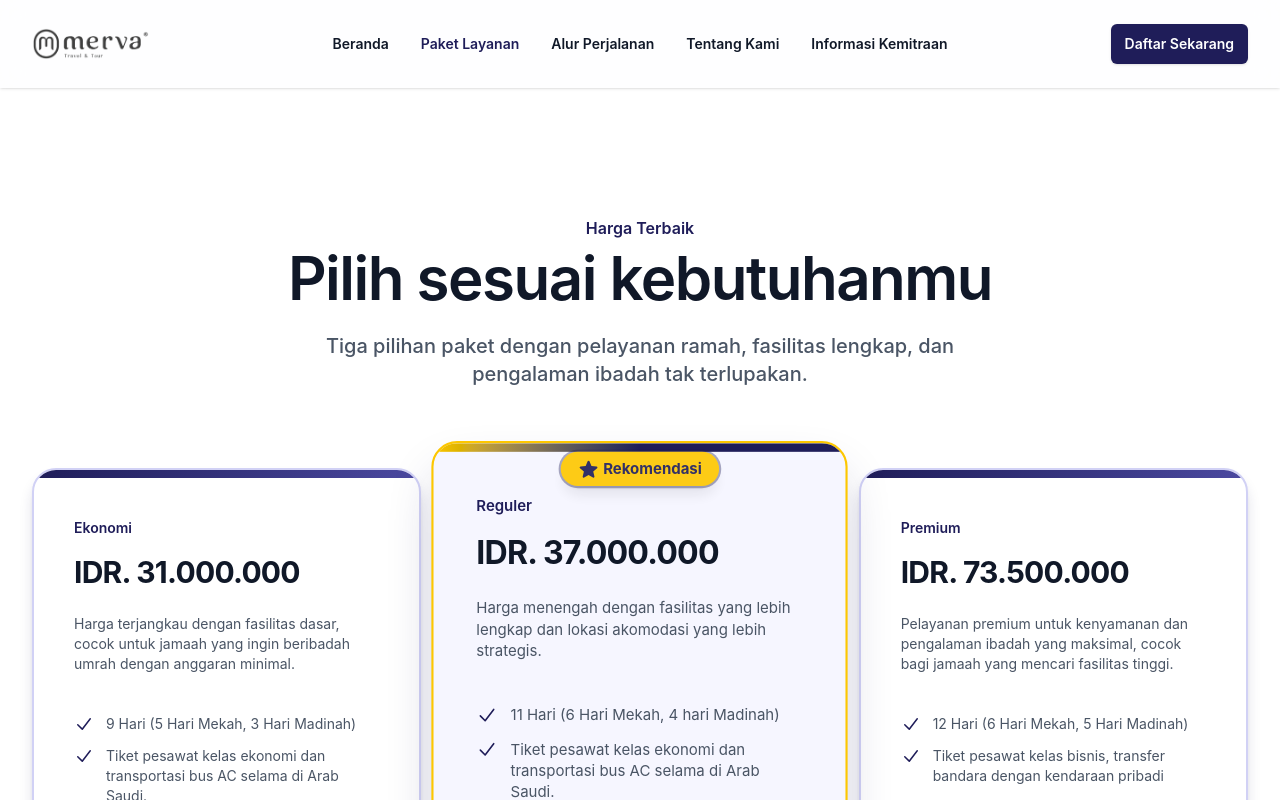
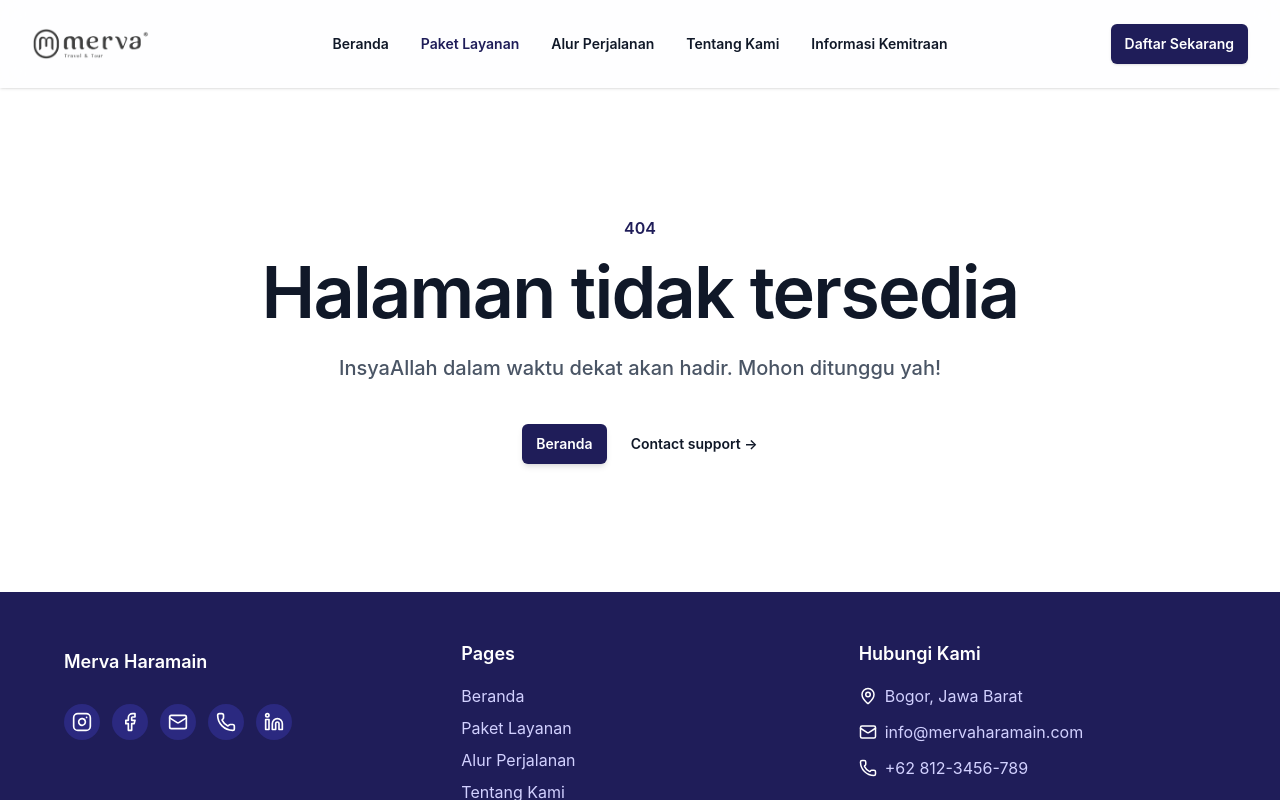
Before and after one commit to ridwansubekti1/merva-haramain, a Next.js app: page /paket-layanan in a window 1280 px wide. Shown: the top 800 px of the page. Built offline with nearby package versions, Linux system fonts and the light colour scheme.

Commit message:
remove harga

```diff
--- a/src/app/page.js
+++ b/src/app/page.js
@@ -1,7 +1,7 @@
 import Hero from '@/components/Hero'
 import Keunggulan from '@/components/Keunggulan'
 import BlogCard from '@/components/BlogCard'
-import PaketCard from '@/components/PaketCard'
+// import PaketCard from '@/components/PaketCard'
 import Galeri from '@/components/Galeri'
 import Mitra from '@/components/Mitra'
 import Testimoni from '@/components/Testimoni'
@@ -14,7 +14,7 @@ export default function Home() {
     <Hero/>
     <Keunggulan/>
     <BlogCard/>
-    <PaketCard/>
+    {/* <PaketCard/> */}
     <Galeri/>
     <Mitra/>
     <Testimoni/>
--- a/src/app/paket-layanan/page.jsx
+++ b/src/app/paket-layanan/page.jsx
@@ -1,9 +1,11 @@
-import PaketCard from '@/components/PaketCard'
+// import PaketCard from '@/components/PaketCard'
+import PageNotFound from '@/components/PageNotFound'
 
 export default function Home() {
   return (
     <>
-    <PaketCard/>
+    <PageNotFound/>
+    {/* <PaketCard/> */}
     </>
   );
 }
--- /dev/null
+++ b/src/components/PageNotFound.jsx
@@ -0,0 +1,33 @@
+import Link from "next/link"
+
+export default function Example() {
+  return (
+    <>
+      <main className="grid min-h-full place-items-center bg-white dark:bg-[#0f0f2e] px-6 py-24 sm:py-32 lg:px-8">
+        <div className="text-center">
+          <p className="text-base font-semibold text-[#1f1d59] dark:text-[#a5a4ff]">404</p>
+          <h1 className="mt-4 text-5xl font-semibold tracking-tight text-balance text-gray-900 dark:text-white sm:text-7xl">
+            Halaman tidak tersedia
+          </h1>
+          <p className="mt-6 text-lg font-medium text-pretty text-gray-600 dark:text-gray-300 sm:text-xl/8">
+            InsyaAllah dalam waktu dekat akan hadir. Mohon ditunggu yah!
+          </p>
+          <div className="mt-10 flex items-center justify-center gap-x-6">
+            <Link
+              href="/"
+              className="rounded-md bg-[#1f1d59] px-3.5 py-2.5 text-sm font-semibold text-white shadow-md hover:bg-[#2b29a3] focus-visible:outline-2 focus-visible:outline-offset-2 focus-visible:outline-[#1f1d59] transition-all duration-300 hover:scale-105"
+            >
+              Beranda
+            </Link>
+            <a
+              href="#"
+              className="text-sm font-semibold text-gray-900 dark:text-gray-100 hover:text-[#1f1d59] dark:hover:text-[#a5a4ff] transition-colors"
+            >
+              Contact support <span aria-hidden="true">&rarr;</span>
+            </a>
+          </div>
+        </div>
+      </main>
+    </>
+  )
+}
```
